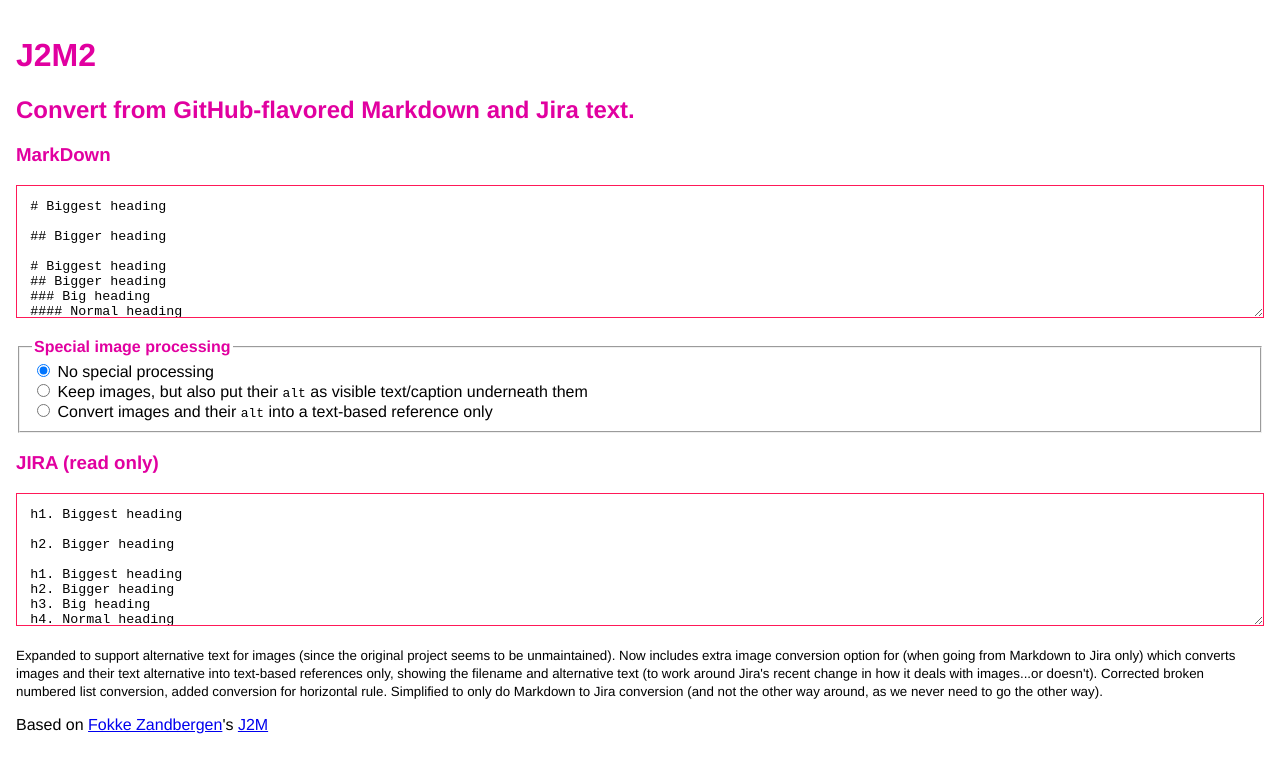
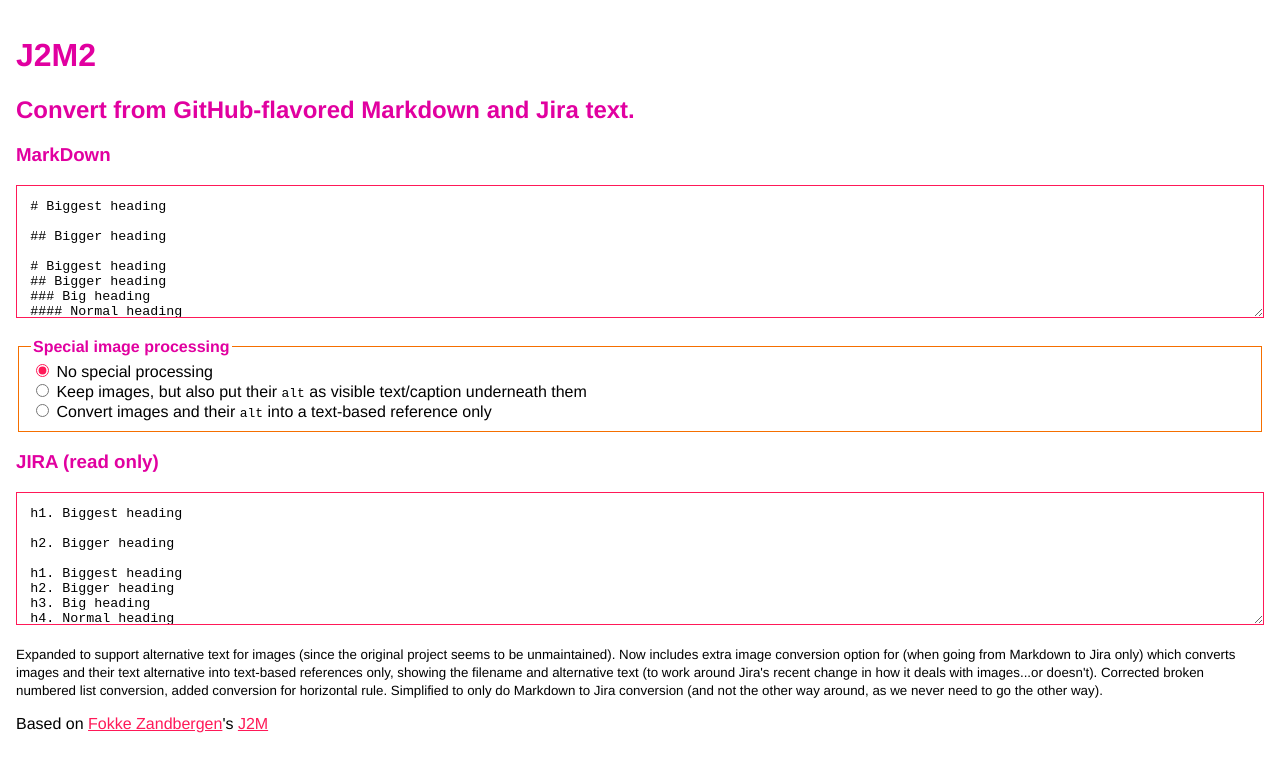
Before and after one commit to patrickhlauke/J2M2, a plain HTML site: page index.html in a window 1280 px wide. Drawn offline with Linux system fonts and the light colour scheme.

Commit message:
Tweak styles

```diff
--- a/css/styles.css
+++ b/css/styles.css
@@ -17,10 +17,14 @@
 
 label { display: block; }
 
-fieldset { margin-top: 1em; }
+fieldset { margin-top: 1em; border: 1px solid #F56F00; }
 
 h1, h2, h3, legend { color: #E100A0; font-weight: bold; }
 
 textarea { border: 1px solid #FF1958; }
 
 abbr { text-decoration: none; }
+
+a { color: #FF1958; }
+
+input { accent-color: #FF1958; }
```
